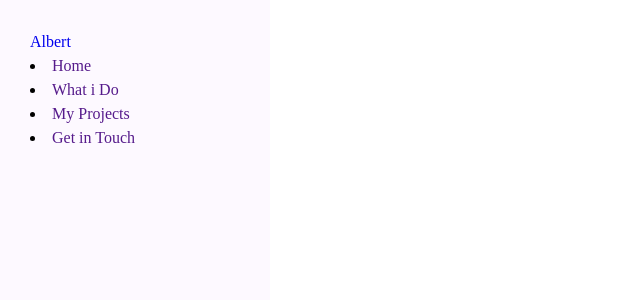
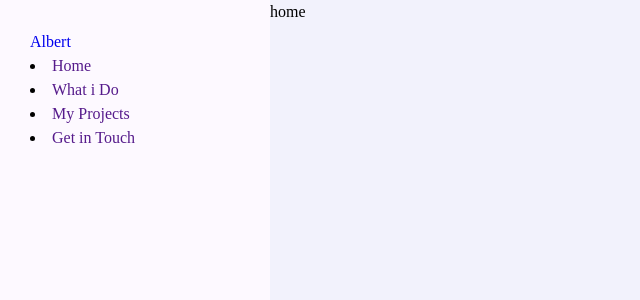
Before and after one commit to AMleeu/portfolio, a Vue app: page / in a window 1280 px wide. Shown: the top 300 px of the page, without its empty margins (0-640 px from the left). Built offline with nearby package versions, Linux system fonts and the light colour scheme.

Commit message:
added basic ContentSection component & renamed MainContainer component then renamed it back

```diff
--- a/src/App.vue
+++ b/src/App.vue
@@ -5,7 +5,7 @@
 </template>
 
 <script>
-import MainContainer from "./components/MainContent.vue"
+import MainContainer from "./components/MainContainer.vue"
 
 export default {
   name: 'App',
--- /dev/null
+++ b/src/components/ContentSection.vue
@@ -0,0 +1,23 @@
+<template>
+  <div class="content-section">
+    <section class="home-content">home</section>
+  </div>
+</template>
+
+<style scoped>
+/*
+    generic styling for each section that gets
+    placed in content-section
+*/
+section {
+  background: var(--bg-black-900);
+  min-height: 100vh;
+  display: block;
+  position: fixed;
+  left: 270px;
+  top: 0;
+  right: 0;
+  opacity: 1;
+  z-index: 0;
+}
+</style>
--- /dev/null
+++ b/src/components/MainContainer.vue
@@ -0,0 +1,17 @@
+<template>
+    <div id="main-container">
+        <AsideSection />
+        <ContentSection />
+    </div>
+</template>
+<script>
+import AsideSection from "./AsideSection.vue"
+import ContentSection from "./ContentSection.vue"
+
+export default {
+    components:{
+        AsideSection,
+        ContentSection
+    }
+}
+</script>
--- a/src/components/MainContent.vue
+++ /dev/null
@@ -1,12 +0,0 @@
-<template>
-    <AsideSection />
-</template>
-<script>
-import AsideSection from "./AsideSection.vue"
-
-export default {
-    components:{
-        AsideSection
-    }
-}
-</script>
```
